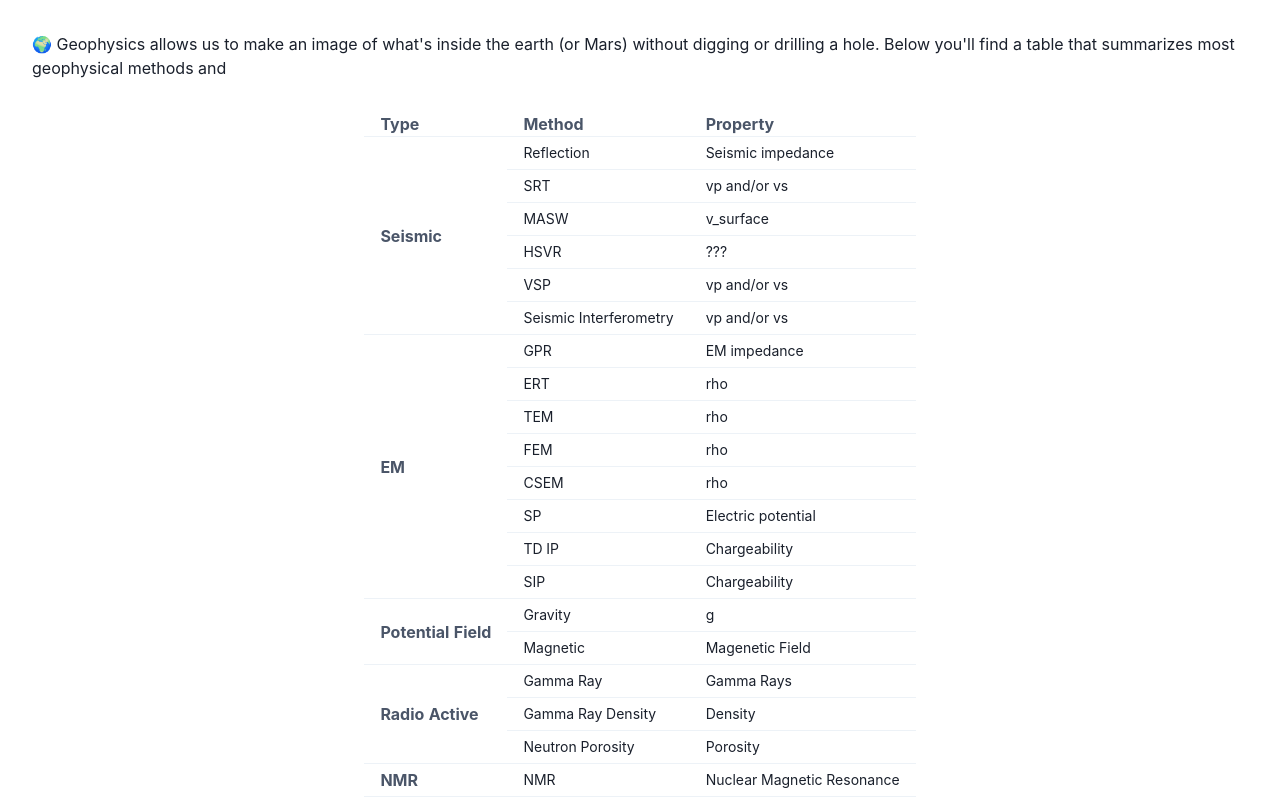
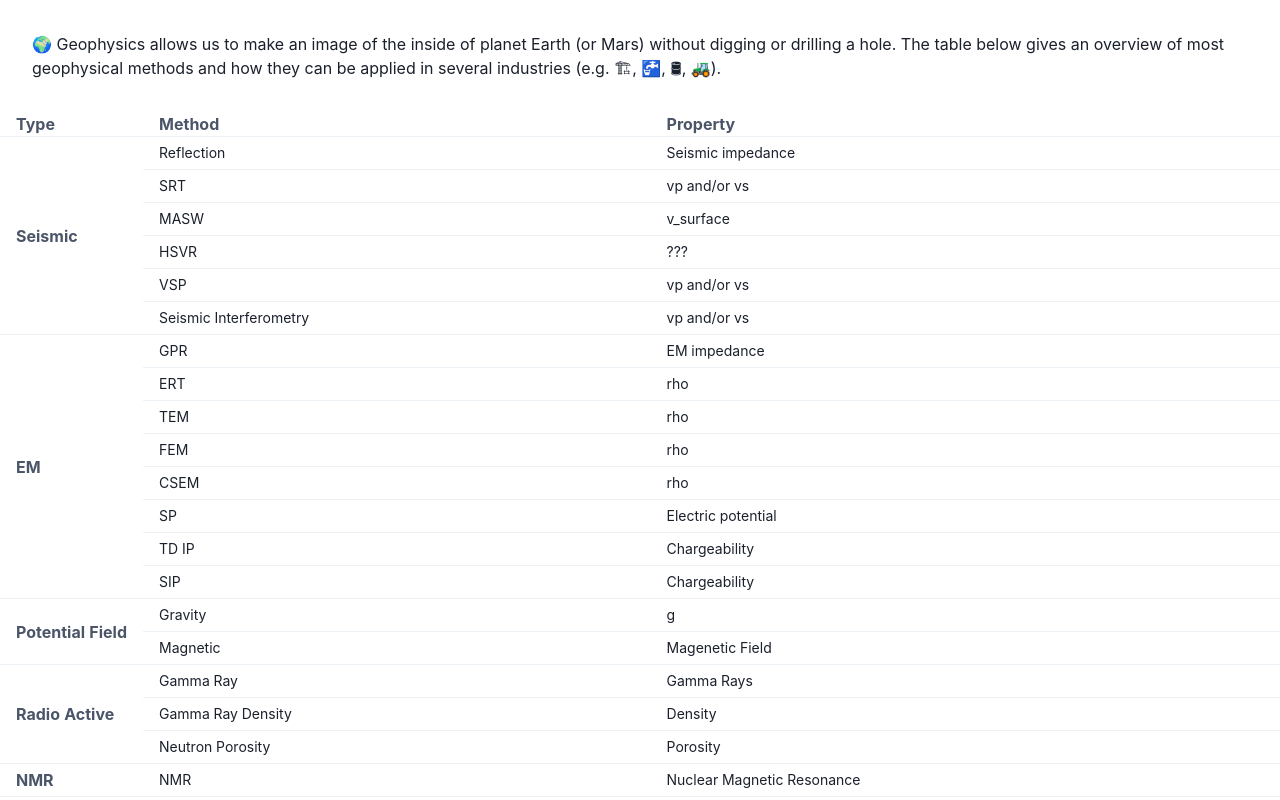
Before and after one commit to JoostGevaert/geophysics-info, a Next.js app: page / in a window 1280 px wide. Built offline with nearby package versions, Linux system fonts and the light colour scheme.

Commit message:
feat: create colgroup

```diff
--- a/components/table.tsx
+++ b/components/table.tsx
@@ -4,11 +4,17 @@ import { Center, Table, Thead, Tbody, Tr, Th, Td, TableContainer } from "@chakra
 export default function GeophysicsTable() {
 	return (
 		<Center>
-			<TableContainer width="max-content" justifyContent="center">
+			<TableContainer width="full">
 				<Table variant="simple">
+					<colgroup>
+						<col span={1} style={{width: "5%"}} />
+						<col />
+						<col />
+					</colgroup>
+
 					<Thead>
 						<Tr>
-							<Th width="50">Type</Th>
+							<Th>Type</Th>
 							<Th>Method</Th>
 							<Th>Property</Th>
 						</Tr>
--- a/pages/index.tsx
+++ b/pages/index.tsx
@@ -11,8 +11,8 @@ const Home: NextPage = () => {
 	return (
 		<Layout pageTitle={pageTitle} home>
 			<Text p="8">
-				🌍 Geophysics allows us to make an image of what's inside the earth (or Mars) without digging or drilling a
-				hole. Below you'll find a table that summarizes most geophysical methods and
+				🌍 Geophysics allows us to make an image of the inside of planet Earth (or Mars) without digging or drilling a
+				hole. The table below gives an overview of most geophysical methods and how they can be applied in several industries (e.g. 🏗, 🚰, 🛢, 🚜).
 			</Text>
 			<GeophysicsTable />
 		</Layout>
--- a/theme/components/table.ts
+++ b/theme/components/table.ts
@@ -8,7 +8,13 @@ const Table: ComponentStyleConfig = {
 			letterSpacing: "normal",
 		},
 	},
-	sizes: { sm: { th: { fontSize: "md" } } },
+	sizes: {
+		sm: {
+			th: {
+				fontSize: "md",
+			},
+		},
+	},
 	defaultProps: { size: "sm" },
 };
 
```
